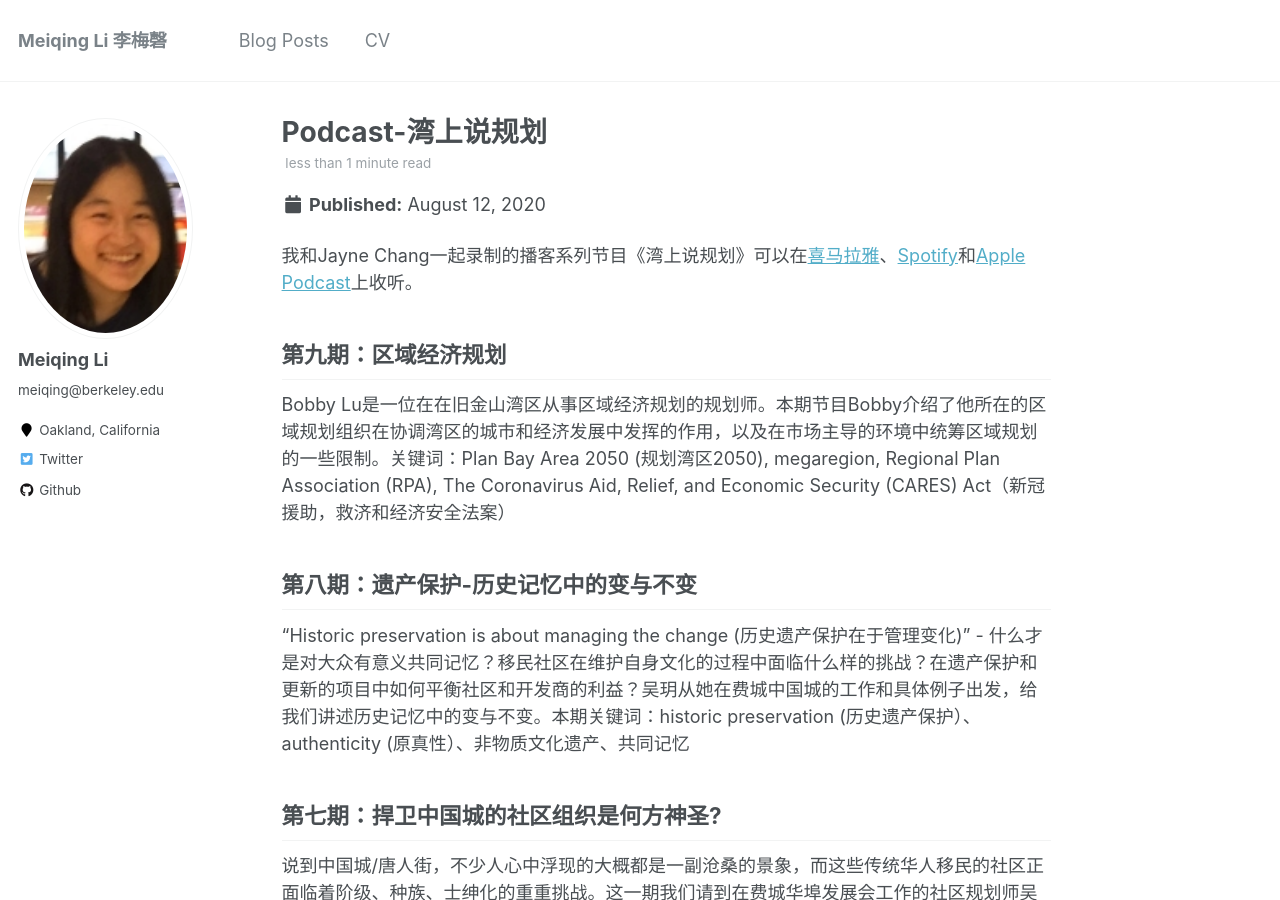
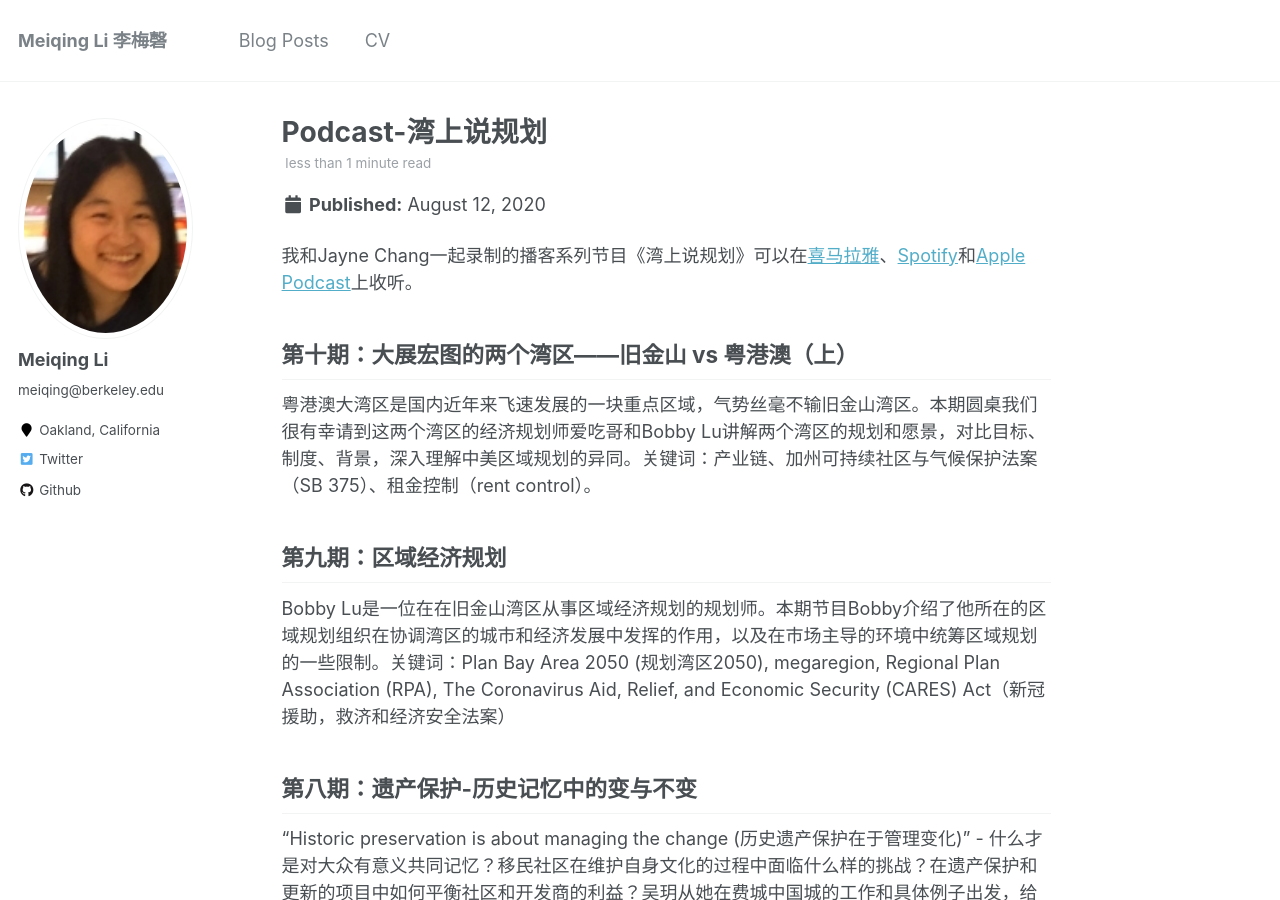
Before and after one commit to keolasin/meiqing_debug, a Jekyll site: the page built from _posts/2020-08-12-blog-post-1.md, in a window 1280 px wide and 900 px high. Built offline with Jekyll 4.4.1, drawn with Linux system fonts in a browser that asks for light colours; some of the changed text lies outside the part shown.

Commit message:
Update 2020-08-12-blog-post-1.md

```diff
--- a/_posts/2020-08-12-blog-post-1.md
+++ b/_posts/2020-08-12-blog-post-1.md
@@ -8,6 +8,10 @@ tags:
 ---
 
 我和Jayne Chang一起录制的播客系列节目《湾上说规划》可以在[喜马拉雅](http://www.ximalaya.com/thirdparty/player/album/player.html?id=37909784&type=red)、[Spotify](http://open.spotify.com/show/6ejB9DCLdgz5LFcE7o9Ezu?si=TOc4sE3bTt-7K7rVw0qN5Q)和[Apple Podcast](http://podcasts.apple.com/us/podcast/%E6%B9%BE%E4%B8%8A%E8%AF%B4%E8%A7%84%E5%88%92/id1512902746)上收听。
+
+第十期：大展宏图的两个湾区——旧金山 vs 粤港澳（上）
+------
+粤港澳大湾区是国内近年来飞速发展的一块重点区域，气势丝毫不输旧金山湾区。本期圆桌我们很有幸请到这两个湾区的经济规划师爱吃哥和Bobby Lu讲解两个湾区的规划和愿景，对比目标、制度、背景，深入理解中美区域规划的异同。关键词：产业链、加州可持续社区与气候保护法案（SB 375）、租金控制（rent control）。
 
 第九期：区域经济规划
 ------
```
Also changed, not shown: other parts of _posts/2020-08-12-blog-post-1.md (+0 -2 lines).
